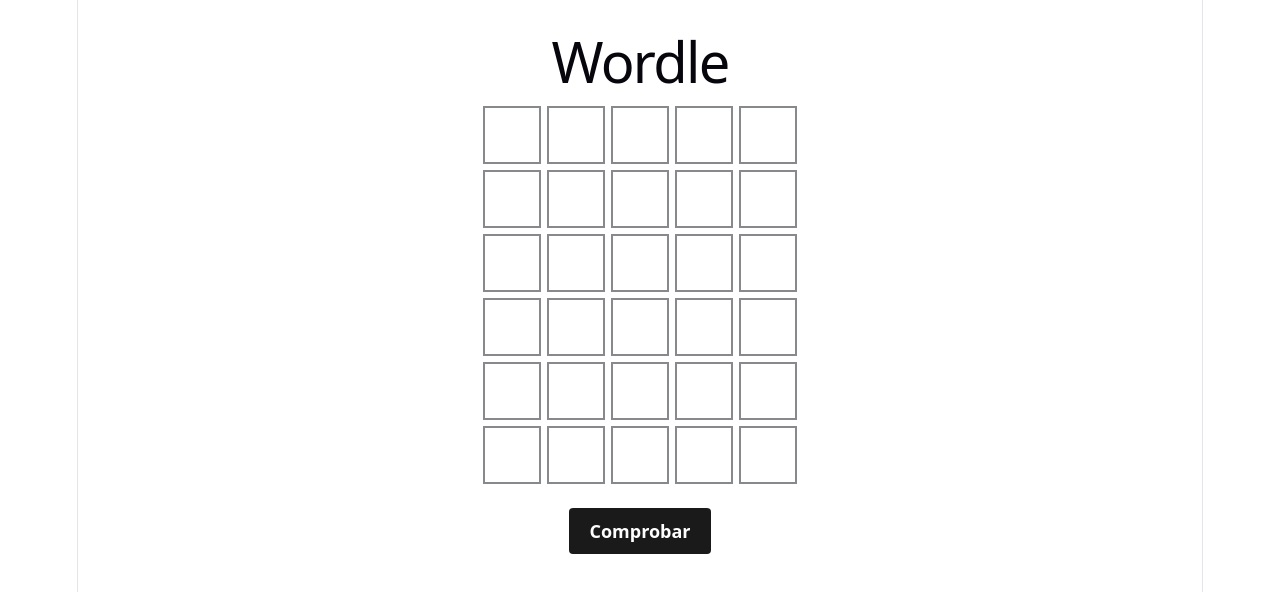
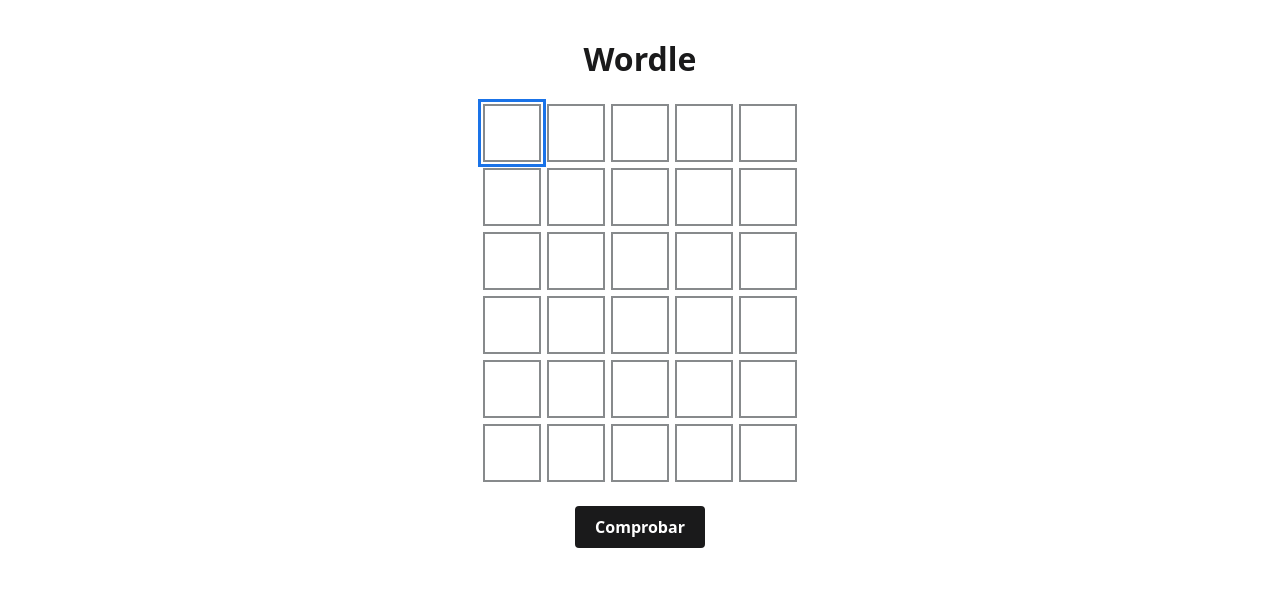
Before and after one commit to ssy01364/Wordle, a React (Vite) app in the folder wordle/: page / in a window 1280 px wide. Shown: the top 592 px of the page. Built offline with nearby package versions, Linux system fonts and the light colour scheme.

Commit message:
WordleTutorial
ANTES DE MEJORAS

```diff
--- a/wordle/index.html
+++ b/wordle/index.html
@@ -2,7 +2,7 @@
 <html lang="en">
   <head>
     <meta charset="UTF-8" />
-    <link rel="icon" type="image/svg+xml" href="/favicon.svg" />
+    <link rel="icon" type="image/svg+xml" href="/vite.svg" />
     <meta name="viewport" content="width=device-width, initial-scale=1.0" />
     <title>wordle</title>
   </head>
--- a/wordle/src/App.jsx
+++ b/wordle/src/App.jsx
@@ -1,9 +1,10 @@
 import './App.css'
-import { useState } from 'react'
+import { useEffect, useState } from 'react'
 import Casilla from './components/Casilla.jsx'
 
 const FILAS = 6
 const COLUMNAS = 5
+const SOLUCION = 'PERRO'
 
 // Crea un tablero vacío: 6 filas de 5 letras en blanco
 function tableroVacio() {
@@ -14,21 +15,37 @@
   return tablero
 }
 
+// Decide el color de una letra ya comprobada
+function estadoDe(letra, columna) {
+  if (SOLUCION[columna] === letra) return 'correcta'
+  if (SOLUCION.includes(letra)) return 'presente'
+  return 'ausente'
+}
+
 function App() {
   const [intentos, setIntentos] = useState(tableroVacio())
   const [filaActual, setFilaActual] = useState(0)
 
-  const terminada = filaActual === FILAS
+  // El último intento comprobado, como texto: 'PERRO'
+  const ultimo = filaActual > 0 ? intentos[filaActual - 1].join('') : ''
+  const ganada = ultimo === SOLUCION
+  const terminada = ganada || filaActual === FILAS
+
+  useEffect(() => {
+    // Lleva el cursor a la primera casilla en la que se puede escribir
+    document.querySelector('.casilla:enabled')?.focus()
+  }, [filaActual])
 
   function cambiarLetra(f, c, evento) {
     const letra = evento.target.value.toUpperCase()
     // Solo aceptamos una letra, o nada si se ha borrado
     if (!/^[A-ZÑ]?$/.test(letra)) return
-
     // Copiamos el tablero, cambiamos la copia y la guardamos
     const copia = intentos.map((fila) => [...fila])
     copia[f][c] = letra
     setIntentos(copia)
+    // Después de escribir una letra, pasamos a la casilla siguiente
+    if (letra !== '') evento.target.nextElementSibling?.focus()
   }
 
   function comprobar(evento) {
@@ -37,10 +54,10 @@
     if (terminada) return
     // No se puede comprobar una fila incompleta
     if (intentos[filaActual].includes('')) return
-
     setFilaActual(filaActual + 1)
   }
-return (
+
+  return (
     <form className="juego" onSubmit={comprobar}>
       <h1>Wordle</h1>
       <div className="tablero">
@@ -50,16 +67,25 @@
               <Casilla
                 key={c}
                 letra={letra}
-                activa={f === filaActual}
+                estado={f < filaActual ? estadoDe(letra, c) : ''}
+                activa={f === filaActual && !terminada}
                 onCambio={(evento) => cambiarLetra(f, c, evento)}
               />
             ))}
           </div>
         ))}
       </div>
-      <button className="boton" type="submit">
-        Comprobar
-      </button>
+      {terminada ? (
+        <p className="mensaje" role="status">
+          {ganada
+            ? '¡Enhorabuena, has acertado!'
+            : `La palabra era ${SOLUCION}`}
+        </p>
+      ) : (
+        <button className="boton" type="submit">
+          Comprobar
+        </button>
+      )}
     </form>
   )
 }
--- a/wordle/src/index.css
+++ b/wordle/src/index.css
@@ -1,115 +1,3 @@
-:root {
-  --text: #6b6375;
-  --text-h: #08060d;
-  --bg: #fff;
-  --border: #e5e4e7;
-  --code-bg: #f4f3ec;
-  --accent: #aa3bff;
-  --accent-bg: rgba(170, 59, 255, 0.1);
-  --accent-border: rgba(170, 59, 255, 0.5);
-  --social-bg: rgba(244, 243, 236, 0.5);
-  --shadow:
-    rgba(0, 0, 0, 0.1) 0 10px 15px -3px, rgba(0, 0, 0, 0.05) 0 4px 6px -2px;
-
-  --sans: system-ui, 'Segoe UI', Roboto, sans-serif;
-  --heading: system-ui, 'Segoe UI', Roboto, sans-serif;
-  --mono: ui-monospace, Consolas, monospace;
-
-  font: 18px/145% var(--sans);
-  letter-spacing: 0.18px;
-  color-scheme: light dark;
-  color: var(--text);
-  background: var(--bg);
-  font-synthesis: none;
-  text-rendering: optimizeLegibility;
-  -webkit-font-smoothing: antialiased;
-  -moz-osx-font-smoothing: grayscale;
-
-  @media (max-width: 1024px) {
-    font-size: 16px;
-  }
-}
-
-@media (prefers-color-scheme: dark) {
-  :root {
-    --text: #9ca3af;
-    --text-h: #f3f4f6;
-    --bg: #16171d;
-    --border: #2e303a;
-    --code-bg: #1f2028;
-    --accent: #c084fc;
-    --accent-bg: rgba(192, 132, 252, 0.15);
-    --accent-border: rgba(192, 132, 252, 0.5);
-    --social-bg: rgba(47, 48, 58, 0.5);
-    --shadow:
-      rgba(0, 0, 0, 0.4) 0 10px 15px -3px, rgba(0, 0, 0, 0.25) 0 4px 6px -2px;
-  }
-
-  #social .button-icon {
-    filter: invert(1) brightness(2);
-  }
-}
-
-body {
-  margin: 0;
-}
-
-#root {
-  width: 1126px;
-  max-width: 100%;
-  margin: 0 auto;
-  text-align: center;
-  border-inline: 1px solid var(--border);
-  min-height: 100svh;
-  display: flex;
-  flex-direction: column;
-  box-sizing: border-box;
-}
-
-h1,
-h2 {
-  font-family: var(--heading);
-  font-weight: 500;
-  color: var(--text-h);
-}
-
-h1 {
-  font-size: 56px;
-  letter-spacing: -1.68px;
-  margin: 32px 0;
-  @media (max-width: 1024px) {
-    font-size: 36px;
-    margin: 20px 0;
-  }
-}
-h2 {
-  font-size: 24px;
-  line-height: 118%;
-  letter-spacing: -0.24px;
-  margin: 0 0 8px;
-  @media (max-width: 1024px) {
-    font-size: 20px;
-  }
-}
-p {
-  margin: 0;
-}
-
-code,
-.counter {
-  font-family: var(--mono);
-  display: inline-flex;
-  border-radius: 4px;
-  color: var(--text-h);
-}
-
-code {
-  font-size: 15px;
-  line-height: 135%;
-  padding: 4px 8px;
-  background: var(--code-bg);
-}
-
 * {
   box-sizing: border-box;
 }
@@ -165,11 +53,13 @@
   border-color: #5f6368;
   color: #ffffff;
 }
+
 .tablero {
   display: grid;
   gap: 6px;
   margin: 24px 0;
 }
+
 .casilla:disabled {
   /* Algunos navegadores atenúan los campos desactivados */
   opacity: 1;
@@ -192,3 +82,8 @@
   font-weight: bold;
   cursor: pointer;
 }
+
+.mensaje {
+  font-size: 1.2rem;
+  font-weight: bold;
+}
```
